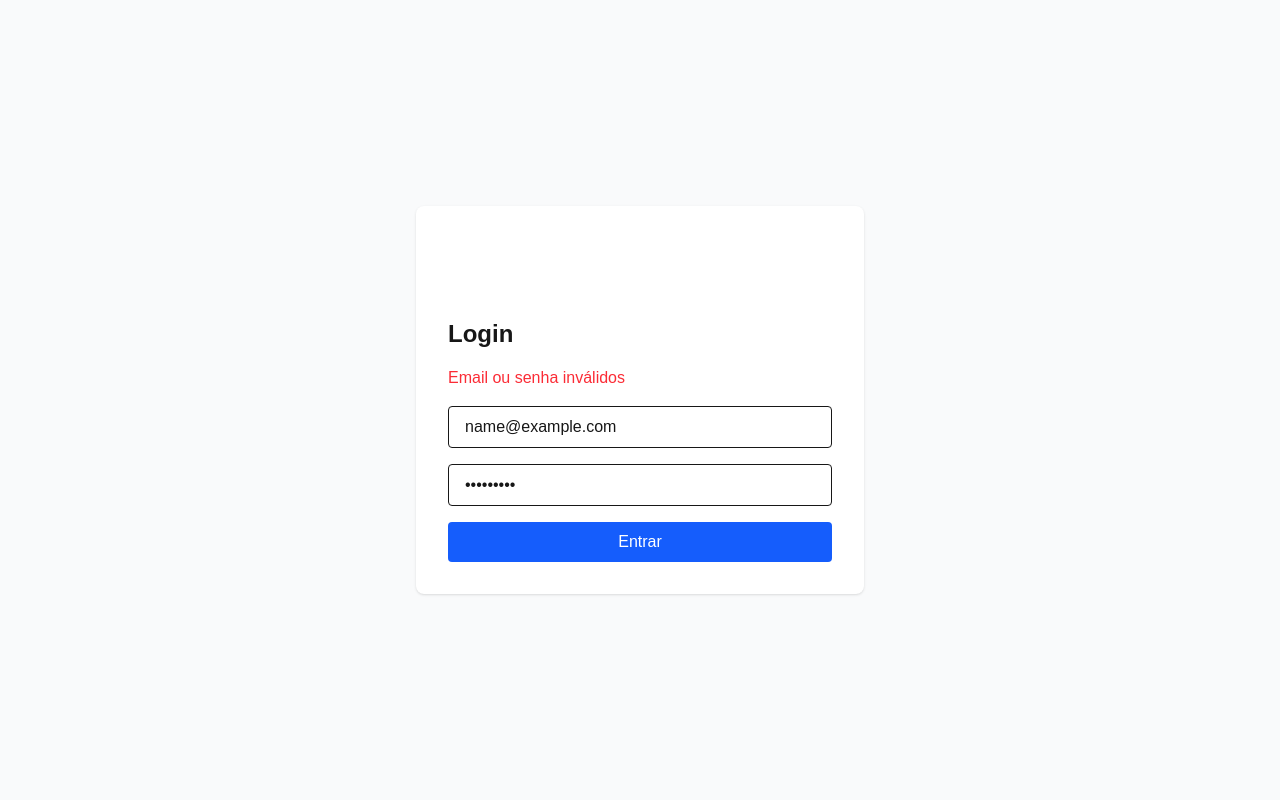
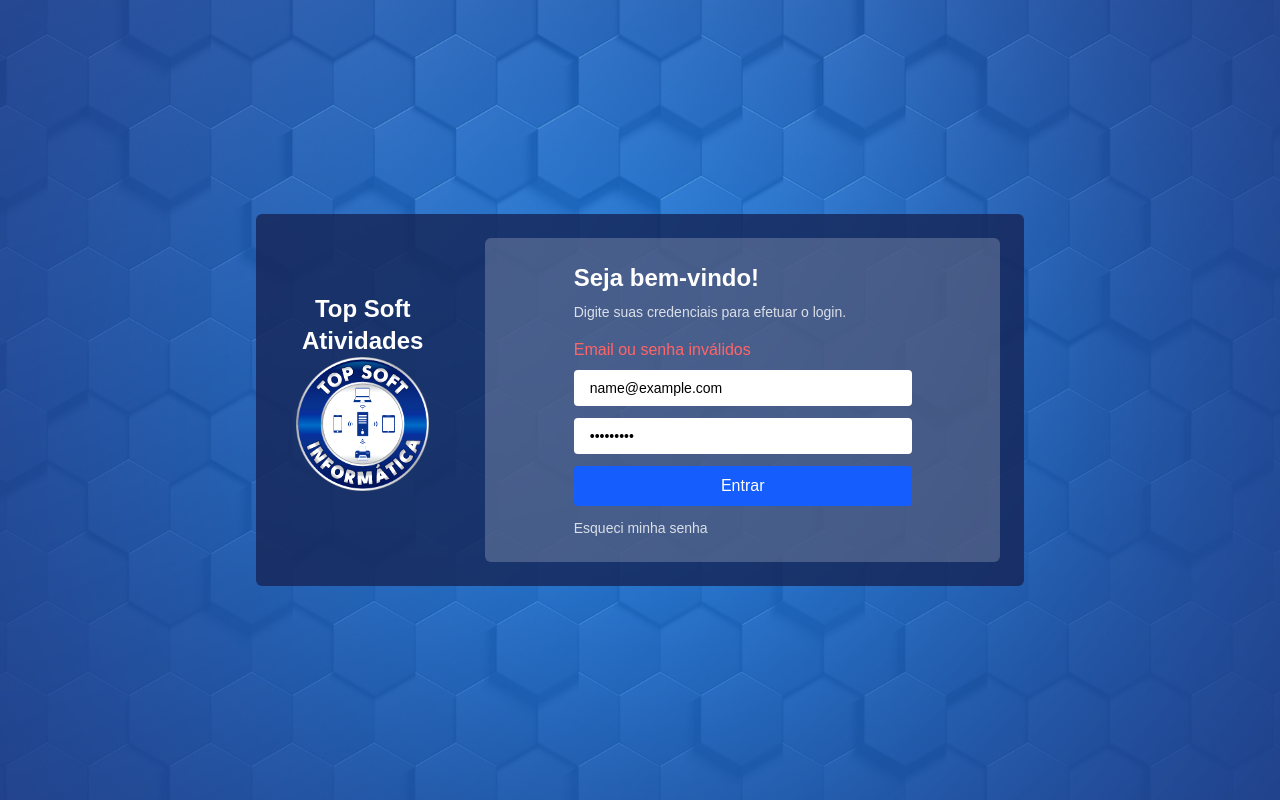
Before and after one commit to M4rcosDEV/whatsbot, a Next.js app in the folder whatsbot/: page /login in a window 1280 px wide. Both pictures are taken after typing "name@example.com", "Sample123" into the empty fields and a click on the button "Entrar". Built offline with nearby package versions, Linux system fonts and the light colour scheme; no server answers.

Commit message:
`feat: updated layout and components for improved user experience`

```diff
--- a/whatsbot/src/app/(Auth)/layout.tsx
+++ b/whatsbot/src/app/(Auth)/layout.tsx
@@ -1,9 +1,8 @@
 export default function LoginLayout({ children }: { children: React.ReactNode }) {
   return (
-    <div className="min-h-screen bg-gray-50 flex items-center justify-center">
-      <div className="w-full max-w-md p-8 bg-white rounded-lg shadow">
+    <div className="min-h-screen bg-[url('/bg-hex.png')] bg-cover bg-center flex items-center justify-center">
+      {/* Cartão central com fundo escuro translúcido */}
         {children}
-      </div>
     </div>
   );
-  }
+}
--- a/whatsbot/src/app/(Auth)/login/page.tsx
+++ b/whatsbot/src/app/(Auth)/login/page.tsx
@@ -3,7 +3,9 @@
 import { useState } from 'react';
 import { useRouter } from 'next/navigation';
 import api from '@/lib/api';
-import Cookies from 'js-cookie'
+import Cookies from 'js-cookie';
+import Image from 'next/image';
+import LoginLayout from '../layout';
 
 export default function LoginPage() {
   const [email, setEmail] = useState('');
@@ -15,38 +17,51 @@ export default function LoginPage() {
     e.preventDefault();
 
     try {
-      const response = await api.post('/auth/login', {
-        email,
-        senha,
-      });
+      const response = await api.post('/auth/login', { email, senha });
 
       Cookies.set('auth-token', response.data.token, {
         path: '/',
         sameSite: 'lax',
-        // secure: true (só em produção com HTTPS)
       });
 
-
       router.push('/usuarios');
-
-      // Se você usa cookie httpOnly, não precisa salvar nada manualmente aqui
-      router.push('/usuarios');
-    } catch (err: unknown) {
+    } catch (err) {
       console.error('Erro ao logar:', err);
       setErro('Email ou senha inválidos');
     }
   };
 
   return (
-    <form onSubmit={handleLogin} className="max-w-md mx-auto mt-20 flex flex-col gap-4">
-      <h1 className="text-2xl font-bold">Login</h1>
+      <>
+      {/* Lado esquerdo com logo */}
+      <div className="w-3/5 text-white bg-blue-950/80 flex rounded-md flex-row items-center justify-center gap-10 p-6 overflow-hidden">
+        <div className='flex flex-col items-center justify-center p-4'>
+          <h2 className="text-2xl font-bold text-center">
+            Top Soft<br />Atividades
+          </h2>
+            <Image
+              src="/logo-topsoft.png"
+              alt="Top Soft Logo"
+              width={140}
+              height={140}
+              className="mb-4 contrast-125"
+            />
+        </div>
+        <div className="flex flex-col items-center justify-center rounded-md w-3/4 bg-white/20">
+                {/* Lado direito com o formulário */}
+      <div className="w-3/4 p-6 text-white flex flex-col justify-center">
+        <h1 className="text-2xl font-bold mb-2">Seja bem-vindo!</h1>
+        <p className="text-white/80 text-sm mb-4">
+          Digite suas credenciais para efetuar o login.
+        </p>
 
-      {erro && <p className="text-red-500">{erro}</p>}
+        {erro && <p className="text-red-400 mb-2">{erro}</p>}
 
+        <form onSubmit={handleLogin} className="flex flex-col gap-3">
           <input
             type="email"
             placeholder="E-mail"
-        className="border px-4 py-2 rounded"
+            className="bg-white text-black px-4 py-2 rounded text-sm"
             value={email}
             onChange={(e) => setEmail(e.target.value)}
             required
@@ -55,7 +70,7 @@ export default function LoginPage() {
           <input
             type="password"
             placeholder="Senha"
-        className="border px-4 py-2 rounded"
+            className="bg-white text-black px-4 py-2 rounded text-sm"
             value={senha}
             onChange={(e) => setSenha(e.target.value)}
             required
@@ -68,5 +83,13 @@ export default function LoginPage() {
             Entrar
           </button>
         </form>
+
+        <a href="#" className="text-sm text-white/80 mt-3 hover:underline">
+          Esqueci minha senha
+        </a>
+      </div>
+        </div>
+      </div>
+      </>
   );
 }
--- a/whatsbot/src/app/(SPA)/layout.tsx
+++ b/whatsbot/src/app/(SPA)/layout.tsx
@@ -8,7 +8,7 @@ export default function SPALayout({
   return (
     <div className="flex h-screen">
       <Sidebar />
-      <main className="flex-1 overflow-y-auto">
+      <main className="flex-1 overflow-hidden">
         {children}
       </main>
     </div>
--- a/whatsbot/src/app/(SPA)/mensagens/page.tsx
+++ b/whatsbot/src/app/(SPA)/mensagens/page.tsx
@@ -140,7 +140,7 @@ export default function Page() {
         {/* Área principal com abas e chat */}
         <div className="flex flex-col flex-1 ">
           {/* Abas horizontais */}
-          <div className="flex flex-wrap gap-2 p-2 border-gray-700 bg-gray-100 overflow-x-auto shadow sticky ">
+          <div className="flex flex-wrap gap-2 p-1 border-gray-700 bg-gray-100 overflow-x-auto shadow sticky ">
             {atendimentosSelecionados.map((item) => (
               <div
                 key={item.id}
--- a/whatsbot/src/components/Atedimentos.tsx
+++ b/whatsbot/src/components/Atedimentos.tsx
@@ -48,7 +48,7 @@ export default function Atendimentos({ onSelect }: Props) {
     abertas: [],
     fechadas: []
   });
-  console.log(atendimentos);
+
   const [agora, setAgora] = useState(new Date());
 
   // Atualiza o "agora" a cada minuto
@@ -155,7 +155,8 @@ export default function Atendimentos({ onSelect }: Props) {
           transition={{ duration: 0.2 }}
           className="max-h-[70vh] overflow-y-auto p-2 space-y-4 custom-scroll"
         >
-          {atendimentos[abaAtiva].map((item) => (
+          {atendimentos[abaAtiva]?.length > 0 ? (
+            atendimentos[abaAtiva].map((item) => (
               <div
                 key={item.id}
                 onClick={() => handleSelecionarAtendimento(item)}
@@ -187,6 +188,7 @@ export default function Atendimentos({ onSelect }: Props) {
                     <br />
                     Caso deseje, pode descrever seu problema abaixo para agilizar seu atendimento.
                   </p>
+
                   {abaAtiva === "abertas" ? (
                     <>
                       <p className="text-xs text-gray-500 mt-1">
@@ -207,7 +209,15 @@ export default function Atendimentos({ onSelect }: Props) {
                   )}
                 </div>
               </div>
-          ))}
+            ))
+          ) : (
+            <div className="text-center text-gray-500 p-4">
+              {abaAtiva === "abertas"
+                ? "Nenhum atendimento em aberto no momento."
+                : "Nenhum atendimento finalizado encontrado."}
+            </div>
+          )}
+
         </motion.div>
       </AnimatePresence>
     </div>
```
Also changed, not shown: whatsbot/public/bg-hex.png (added), whatsbot/public/logo-topsoft.png (added). Lines whose indentation alone changed are shown as unchanged.
